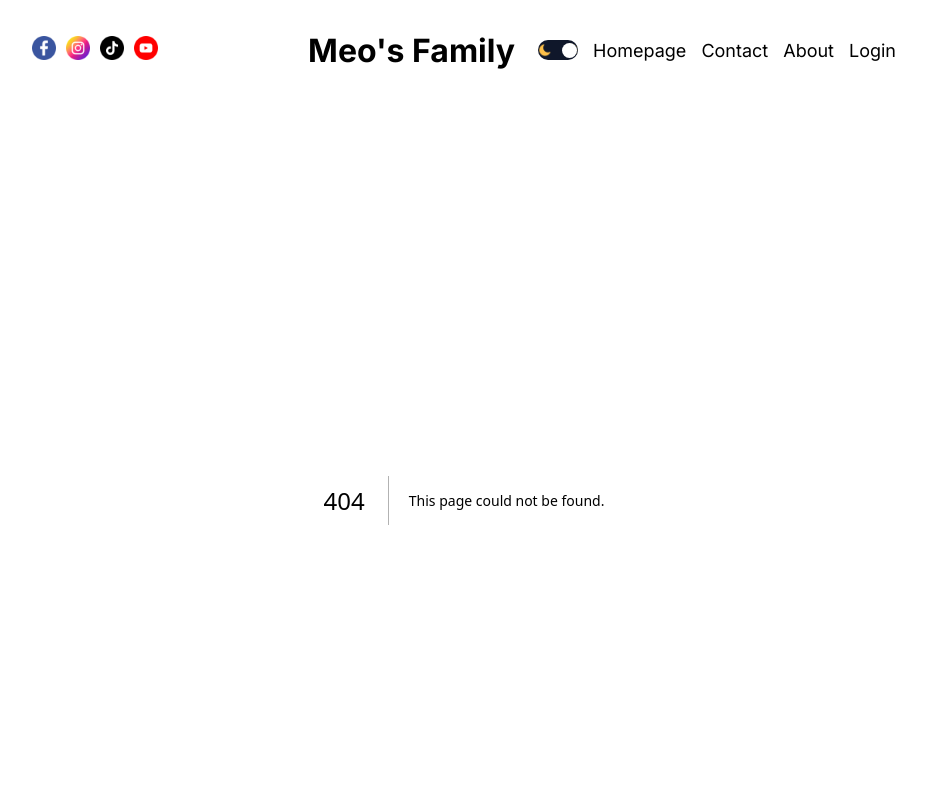
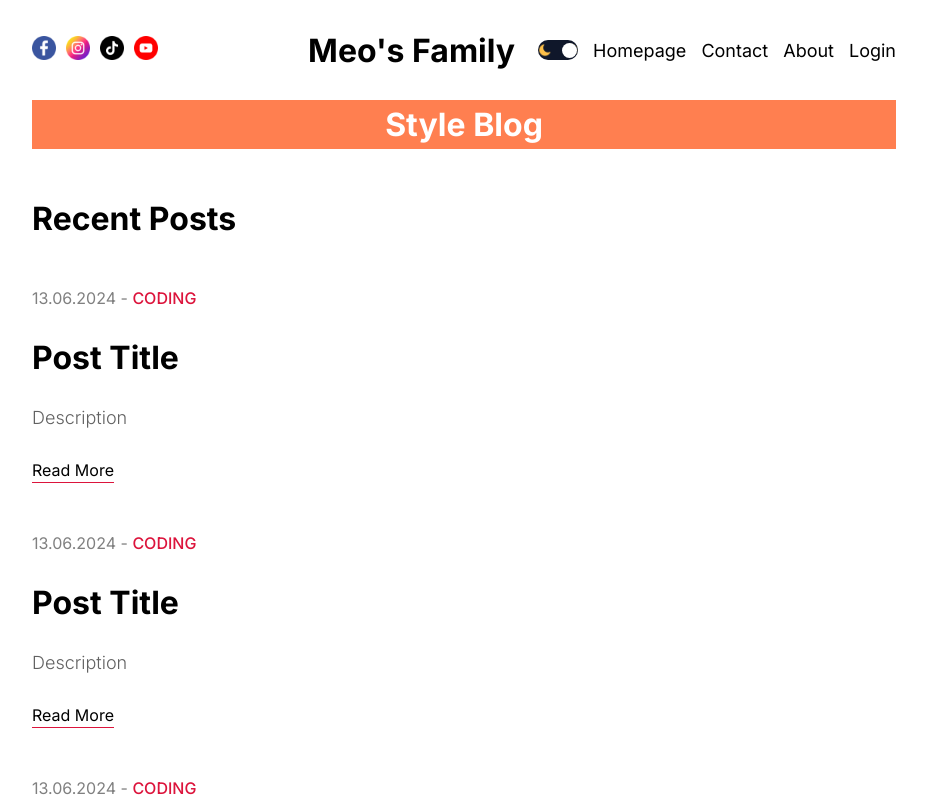
Before and after one commit to duongkien27/blog, a Next.js app: page /blog in a window 1280 px wide. Before the commit this address had no page. Shown: the top 800 px of the page, without its empty margins (176-1103 px from the left). Built offline with nearby package versions, Linux system fonts and the light colour scheme.

Commit message:
20240805 add blog page by category

```diff
--- /dev/null
+++ b/src/app/blog/blogPage.module.css
@@ -0,0 +1,10 @@
+.title{
+    background-color: coral;
+    color: white;
+    padding: 5px 10px;
+    text-align: center;
+}
+.content{
+    display: flex;
+    gap: 50px;
+}
--- /dev/null
+++ b/src/app/blog/page.jsx
@@ -0,0 +1,18 @@
+import React from 'react'
+import styles from "./blogPage.module.css"
+import CardList from '@/components/cardList/CardList'
+import Menu from '@/components/menu/Menu'
+
+const BlogPage = () => {
+  return (
+    <div className={styles.container}>
+        <h1 className={styles.title}>Style Blog</h1>
+        <div className={styles.content}>
+            <CardList/>
+            <Menu/>
+        </div>
+    </div>
+  )
+}
+
+export default BlogPage
```
